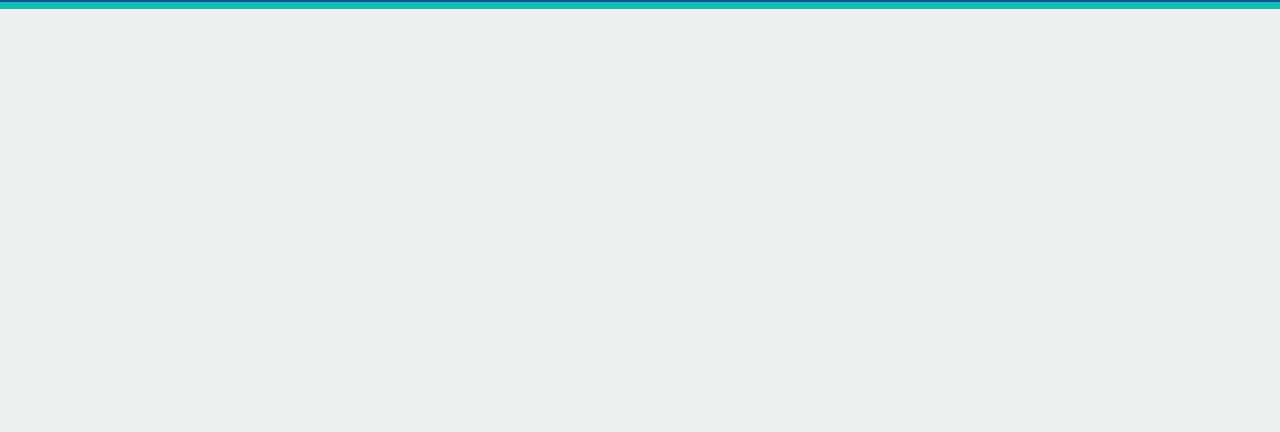
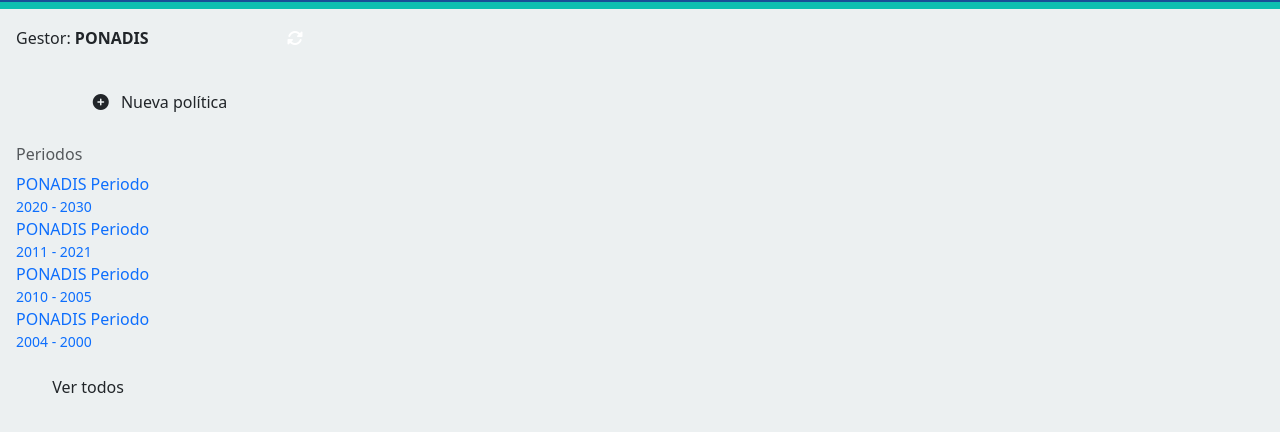
Before and after one commit to ismora/C1_2026_SOFT11, a plain HTML site: page Bootstrap/ponadis.html in a window 1280 px wide. Shown: the part 56-488 px from the top of the page. Drawn offline with nearby package versions, Linux system fonts and the light colour scheme.

Commit message:
[new] Estructura de la barra lateral (menú de políticas)

```diff
--- a/Bootstrap/ponadis.html
+++ b/Bootstrap/ponadis.html
@@ -77,6 +77,75 @@
 
     </div>
 
+    <!--Contenido principal-->
+    <main class="container-fluid">
+        <div class="row">
+
+            <!-- Barra lateral -->
+            <div class="col-3 sidebar p-0">
+
+                <div class="role-box d-flex justify-content-between align-items-center p-3">
+                    <span>Gestor: <strong>PONADIS</strong></span>
+
+                    <button aria-label="Actualizar periodos" class="btn btn-link p-0">
+                        <i class="fas fa-sync-alt text-white" aria-hidden="true"></i>
+                    </button>
+                </div>
+
+                <div class="p-3">
+                    <button class="btn btn-nueva-politica w-100 mb-4">
+                        <i class="fa-solid fa-circle-plus me-2" aria-hidden="true"></i> Nueva política
+                    </button>
+
+                    <h2 class="h6 text-muted">Periodos</h2>
+
+                    <ul class="list-unstyled list-politicas">
+                        <li>
+                            <a href="" class="text-decoration-none">
+                                PONADIS Periodo
+                                <span class="d-block small">2020 - 2030</span>
+                            </a>
+                        </li>
+
+                        <li>
+                            <a href="" class="text-decoration-none mb-3">
+                                PONADIS Periodo
+                                <span class="d-block small">2011 - 2021</span>
+                            </a>
+                        </li>
+
+                        <li>
+                            <a href="" class="text-decoration-none mb-3">
+                                PONADIS Periodo
+                                <span class="d-block small">2010 - 2005</span>
+                            </a>
+                        </li>
+
+                        <li>
+                            <a href="" class="text-decoration-none mb-3">
+                                PONADIS Periodo
+                                <span class="d-block small">2004 - 2000</span>
+                            </a>
+                        </li>
+
+                    </ul>
+                    <button class="btn btn-ver-politicas w-50">
+                        Ver todos
+                    </button>
+                </div>
+            </div>
+
+            <!-- CONTENT -->
+            <div class="col-10 p-0">
+            </div>
+
+        </div>
+
+        </div>
+
+
+    </main>
+
 </body>
 
 </html>
```
